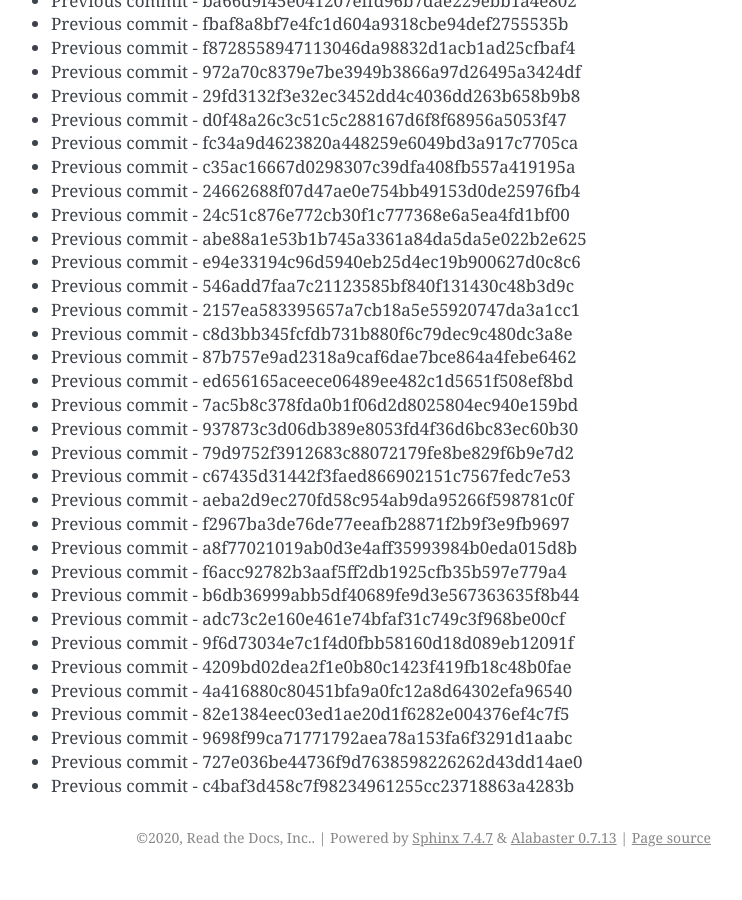
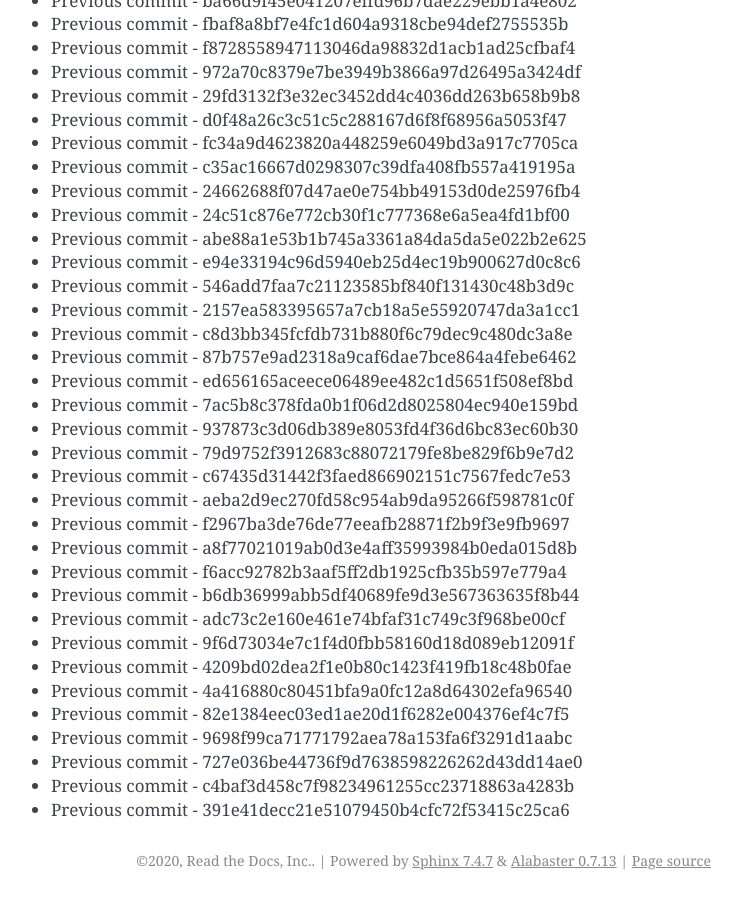
Before and after one commit to readthedocs/rtd-git-stresstest, a Sphinx documentation site: the page built from docs/updates.rst, in a window 1280 px wide and 900 px high, scrolled down 70713 px. Shown: the whole window, without its empty margins (399-1141 px from the left). Built offline with Sphinx 7.4.7, drawn with Linux system fonts in a browser that asks for light colours; before the commit the page ends 71590 px from its top, so only the background shows below that.

Commit message:
Generating commit from previous: 391e41decc21e51079450b4cfc72f53415c25ca6

```diff
--- a/docs/updates.rst
+++ b/docs/updates.rst
@@ -3003,3 +3003,4 @@ It can be tested for any performance characteristics.
 * Previous commit - 9698f99ca71771792aea78a153fa6f3291d1aabc
 * Previous commit - 727e036be44736f9d7638598226262d43dd14ae0
 * Previous commit - c4baf3d458c7f98234961255cc23718863a4283b
+* Previous commit - 391e41decc21e51079450b4cfc72f53415c25ca6
```
